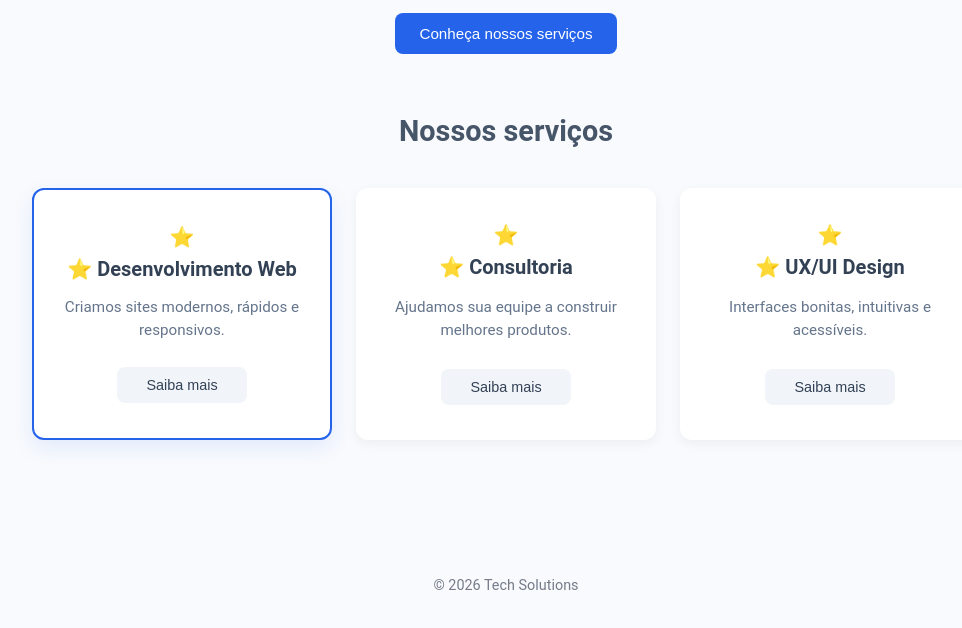
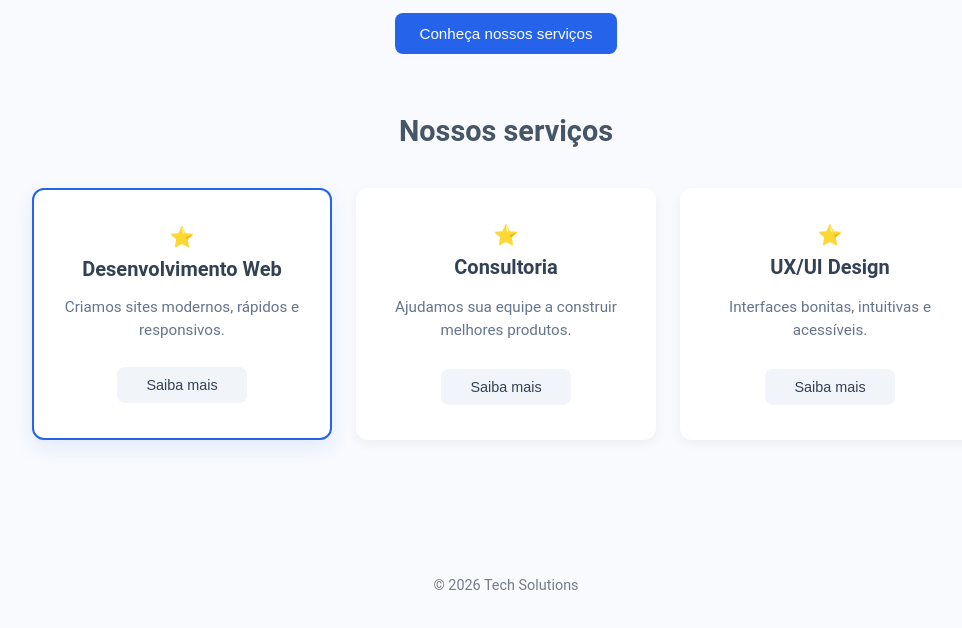
Before and after one commit to contatosilvalet-web/CSS_semana3_exerc03, a plain HTML site: page index.html in a window 1280 px wide. Shown: the part 146-774 px from the top of the page, without its empty margins (134-1096 px from the left). Drawn offline with Linux system fonts and the light colour scheme.

Commit message:
Update index.html

```diff
--- a/index.html
+++ b/index.html
@@ -21,19 +21,19 @@
 
         <div class="cards-grid">
             <article class="desenvolvimento_web">
-                <h3> ⭐ Desenvolvimento Web</h3>
+                <h3> Desenvolvimento Web</h3>
                 <p>Criamos sites modernos, rápidos e responsivos.</p>
                 <button class="botao_desenvolvimento">Saiba mais</button>
             </article>
 
             <article class="consultoria">
-                <h3> ⭐ Consultoria</h3>
+                <h3> Consultoria</h3>
                 <p>Ajudamos sua equipe a construir melhores produtos.</p>
                 <button class="botao_consultoria">Saiba mais</button>
             </article>
 
             <article class="design">
-                <h3> ⭐ UX/UI Design</h3>
+                <h3> UX/UI Design</h3>
                 <p>Interfaces bonitas, intuitivas e acessíveis.</p>
                 <button class="botao_design">Saiba mais</button>
             </article>
```
